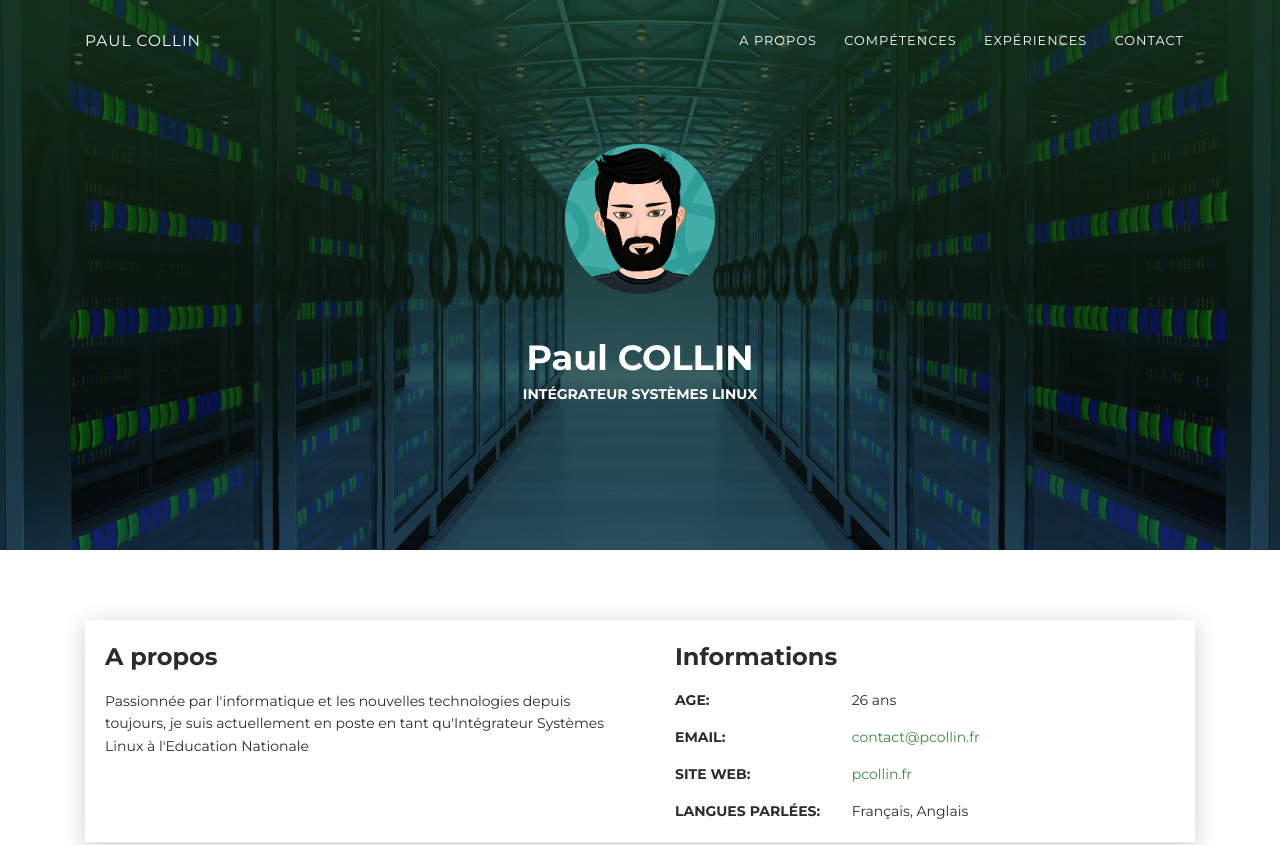
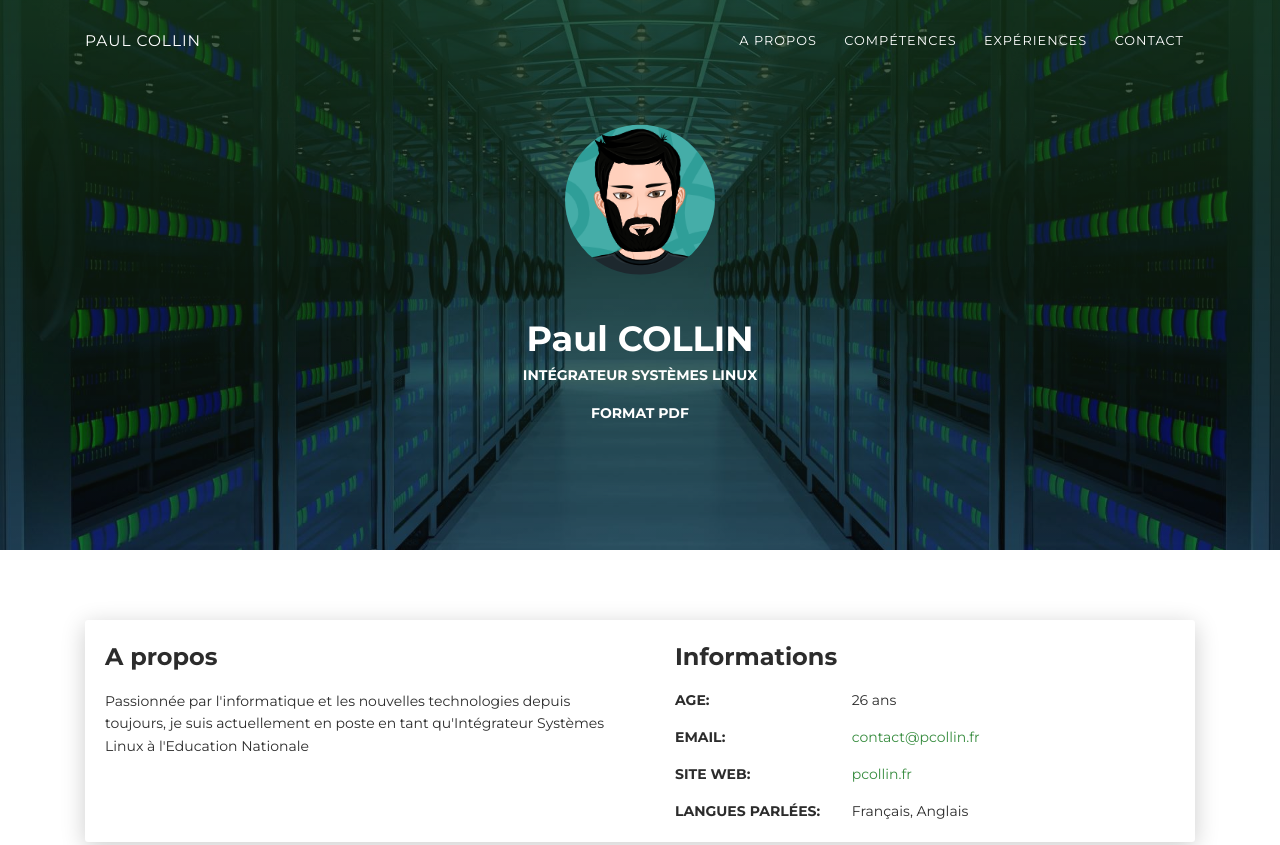
Before and after one commit to yatoub/cv, a plain HTML site: page index.html in a window 1280 px wide. Shown: the top 845 px of the page. Drawn offline with Linux system fonts and the light colour scheme; a script that the page names is missing.

Commit message:
Update index.html

```diff
--- a/index.html
+++ b/index.html
@@ -67,6 +67,7 @@
                 <div class="cc-profile-image"><img src="images/profile.png" alt="Image"/></div>
                 <div class="h2 title">Paul COLLIN</div>
                 <p class="category text-white">Intégrateur Systèmes Linux</p>
+		<p class="category text-white" href="href="Resources/path.pdf"> Format PDF</p>
               </div>
             </div>
             <div class="section">
```
